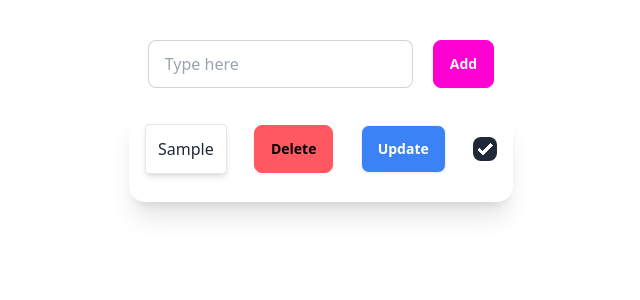
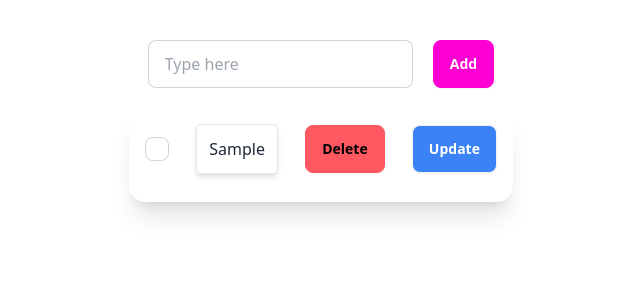
Before and after one commit to Dev00kushal/taskManager, a React (Vite) app in the folder versionOne/: page / in a window 1280 px wide. Both pictures are taken after typing "Sample" into the empty fields and a click on the button "Add". Shown: the top 300 px of the page, without its empty margins (319-959 px from the left). Built offline with nearby package versions, Linux system fonts and the light colour scheme.

Commit message:
✨Added a new feature to track completed todos

```diff
--- a/versionOne/src/App.jsx
+++ b/versionOne/src/App.jsx
@@ -3,6 +3,7 @@
 import InputField from "./Components/InputField";
 import Button from "./Components/Button";
 import Todo from "./Components/Todo";
+import CompletedTodo from "./Components/CompletedTodo";
 
 const App = () => {
   // checkbox -> tick hanni if checkbox tick xa vane tyo todo cheii tya bata delte garera completed todo ma haldine
@@ -10,14 +11,20 @@
   const [input, setInput] = useState("");
   const [btn, setBtn] = useState("Add");
   const [id, setId] = useState(0);
-  const [status, setStatus] = useState("unchecked");
+  const [completed, setCompleted] = useState([]);
+  const [status, setStatus] = useState(false);
   const onUpdate = (index) => {
     setInput(todo[index]);
     setBtn("Update");
     setId(index);
   };
 
-  const checkBox = () => {};
+  const handleCheckBox = () => {
+    if (status) {
+      setCompleted([...todo]);
+    }
+    setStatus(!status);
+  };
 
   const addTodo = () => {
     if (input.length !== 0) {
@@ -38,7 +45,6 @@
   const deleteTodo = (index) => {
     setTodo(
       todo?.filter((_, idx) => {
-        console.log(idx, index);
         return idx !== index;
       })
     );
@@ -62,7 +68,6 @@
           btn={btn}
         />
       </motion.div>
-
       <motion.div
         initial={{ opacity: 0, y: 50 }}
         animate={{ opacity: 1, y: 0 }}
@@ -80,6 +85,12 @@
                 transition={{ duration: 0.5 }}
                 className="flex items-center justify-between mb-3"
               >
+                <input
+                  type="checkbox"
+                  checked={status}
+                  onChange={handleCheckBox}
+                  className="checkbox"
+                />
                 <Todo description={items} />
                 <Button
                   btnColor="btn-error btn-xl"
@@ -91,7 +102,6 @@
                   btnName="Update"
                   onUpdate={() => onUpdate(index)}
                 />
-                <input type="checkbox" checked={status} className="checkbox" />
               </motion.div>
             ))
           ) : (
@@ -114,6 +124,7 @@
           )}
         </AnimatePresence>
       </motion.div>
+      {status && <CompletedTodo completed={todo} />}
     </div>
   );
 };
--- a/versionOne/src/Components/CompletedTodo.jsx
+++ b/versionOne/src/Components/CompletedTodo.jsx
@@ -1,11 +1,21 @@
-import React from 'react'
+import React from "react";
+// arko array lagxa
+const CompletedTodo = ({ completed }) => {
+  return (
+    <div>
+      {completed.length !== 0 ? (
+        completed?.map((value, _) => {
+          return (
+            <div className="bg-red-500 px-10">
+              <li className="text-white">{value}</li>;
+            </div>
+          );
+        })
+      ) : (
+        <div className=""> Nothing here </div>
+      )}
+    </div>
+  );
+};
 
-const CompletedTodo = () => {
-  return (
-    <>
-
-    </>
-  )
-}
-
-export default CompletedTodo
+export default CompletedTodo;
```
